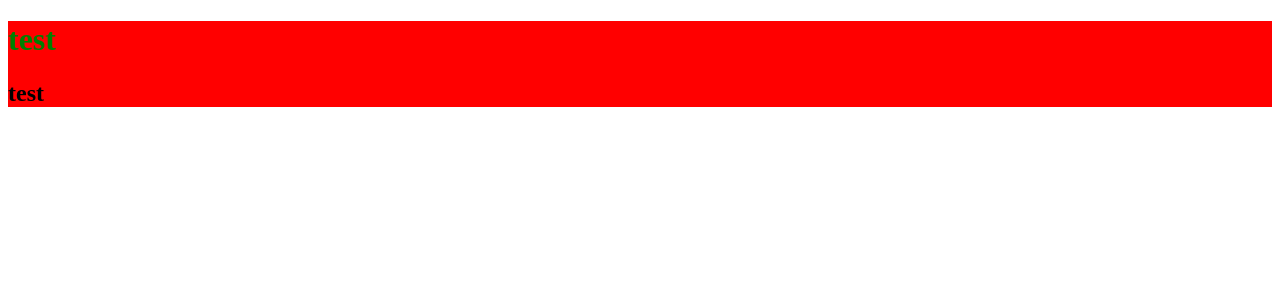
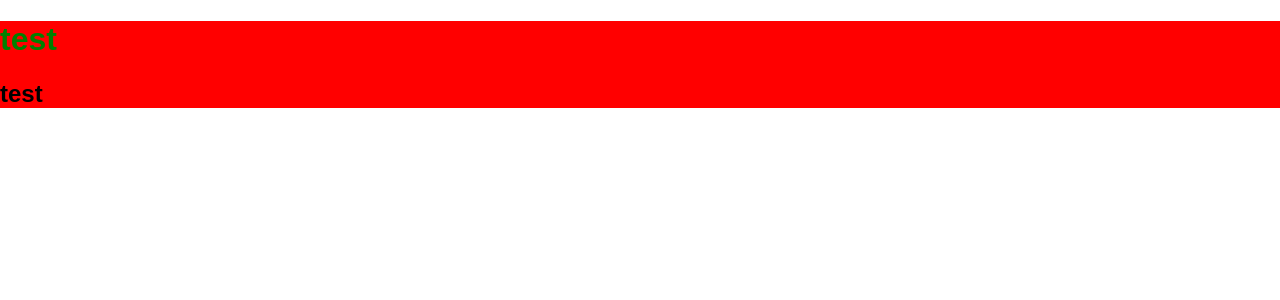
Before and after one commit to tamerlan676/ticket, a Nuxt app: page / in a window 1280 px wide. Shown: the top 300 px of the page. Built offline with nearby package versions, Linux system fonts and the light colour scheme.

Commit message:
add font

```diff
--- a/assets/css/main.scss
+++ b/assets/css/main.scss
@@ -0,0 +1,5 @@
+body{
+    font-family: 'Montserrat', sans-serif;
+    padding: 0;
+    margin: 0;
+}
```
